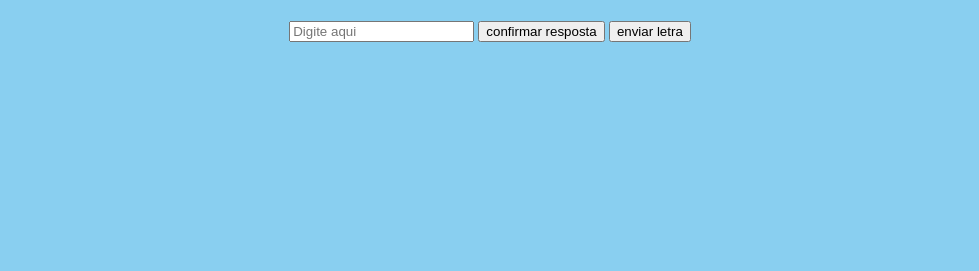
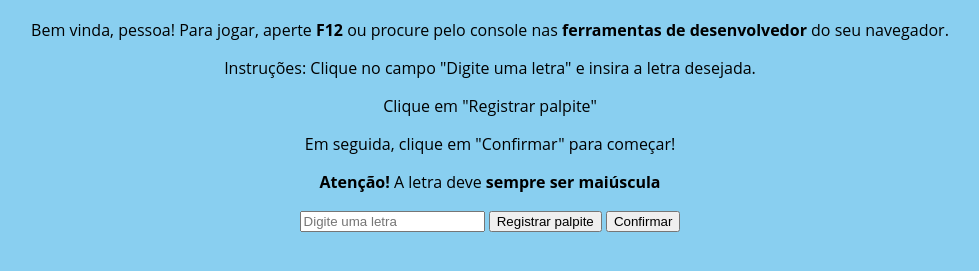
Before and after one commit to glincolndev/JavaScript, a plain HTML site: page Roda A Roda/rdr.html in a window 1280 px wide. Shown: the part 67-338 px from the top of the page, without its empty margins (150-1129 px from the left). Drawn offline with Linux system fonts and the light colour scheme.

Commit message:
Introdução de Intruções na página
Agora temos um pequeno passo-a-passo de como jogar e de como exibir o console de desenvolvedor no navegador.

```diff
--- a/Roda A Roda/rdr.html
+++ b/Roda A Roda/rdr.html
@@ -8,9 +8,27 @@
   </head>
   <style></style>
   <body>
-    <input type="string" placeholder="Digite aqui" id="letra" maxlength="1" />
-    <button onclick="checar()">confirmar resposta</button>
-    <button onclick="input()">enviar letra</button>
+    <p>
+    Bem vinda, pessoa!
+    Para jogar, aperte <strong>F12</strong> ou
+    procure pelo console nas <strong>ferramentas de desenvolvedor</strong> do seu navegador.
+    </p>
+    <p>
+      Instruções:
+      Clique no campo "Digite uma letra" e insira a letra desejada.
+      <p>
+      Clique em "Registrar palpite"
+      </p>
+      <p>
+      Em seguida, clique em "Confirmar" para começar!
+      </p>
+      <p>
+      <strong>Atenção!</strong>
+      A letra deve <strong>sempre ser maiúscula</strong>
+    </p>
+    <input type="string" placeholder="Digite uma letra" id="letra" maxlength="1" />
+    <button onclick="input()">Registrar palpite</button>
+    <button onclick="checar()">Confirmar</button>
     <script src="rdr.js"></script>
   </body>
 </html>
```
